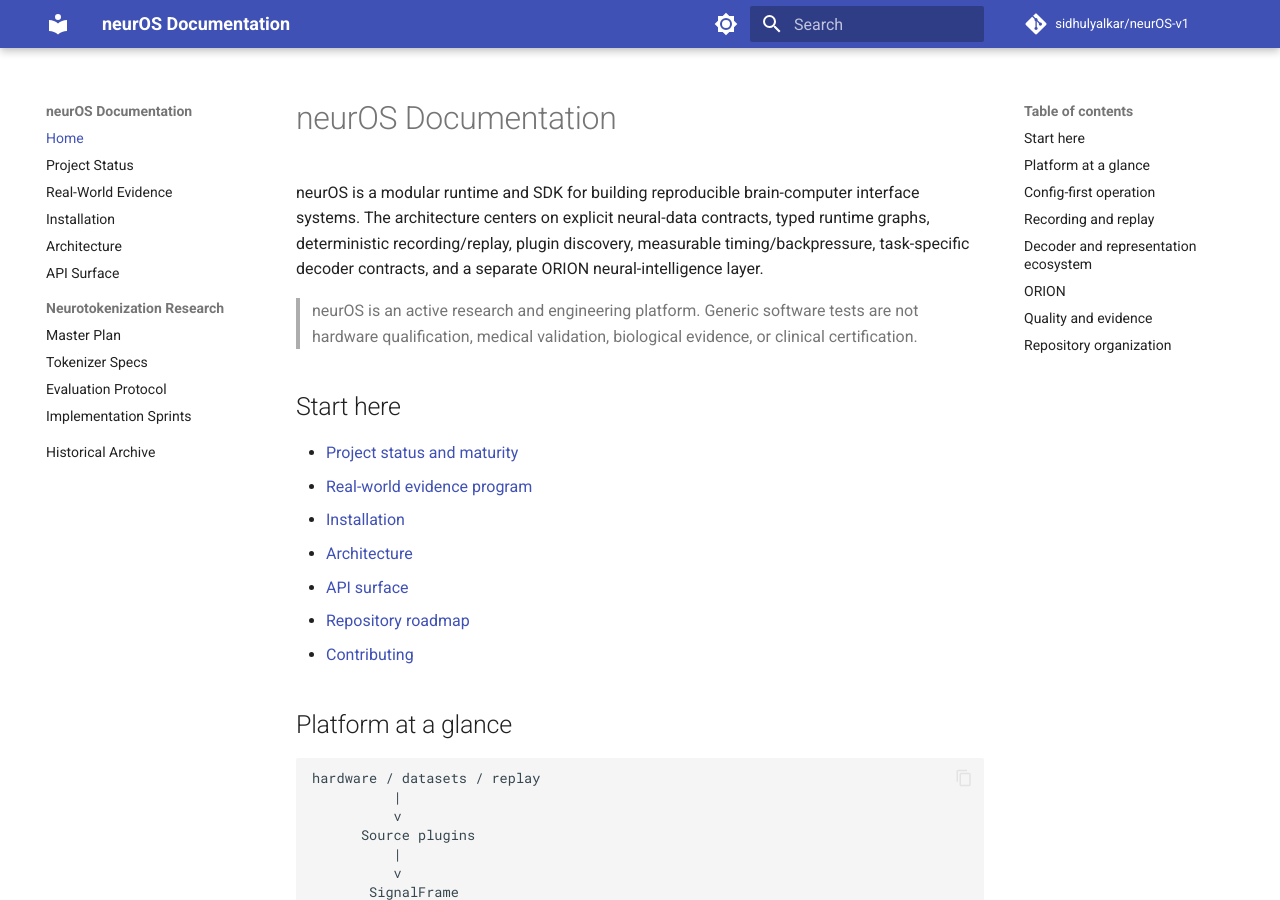
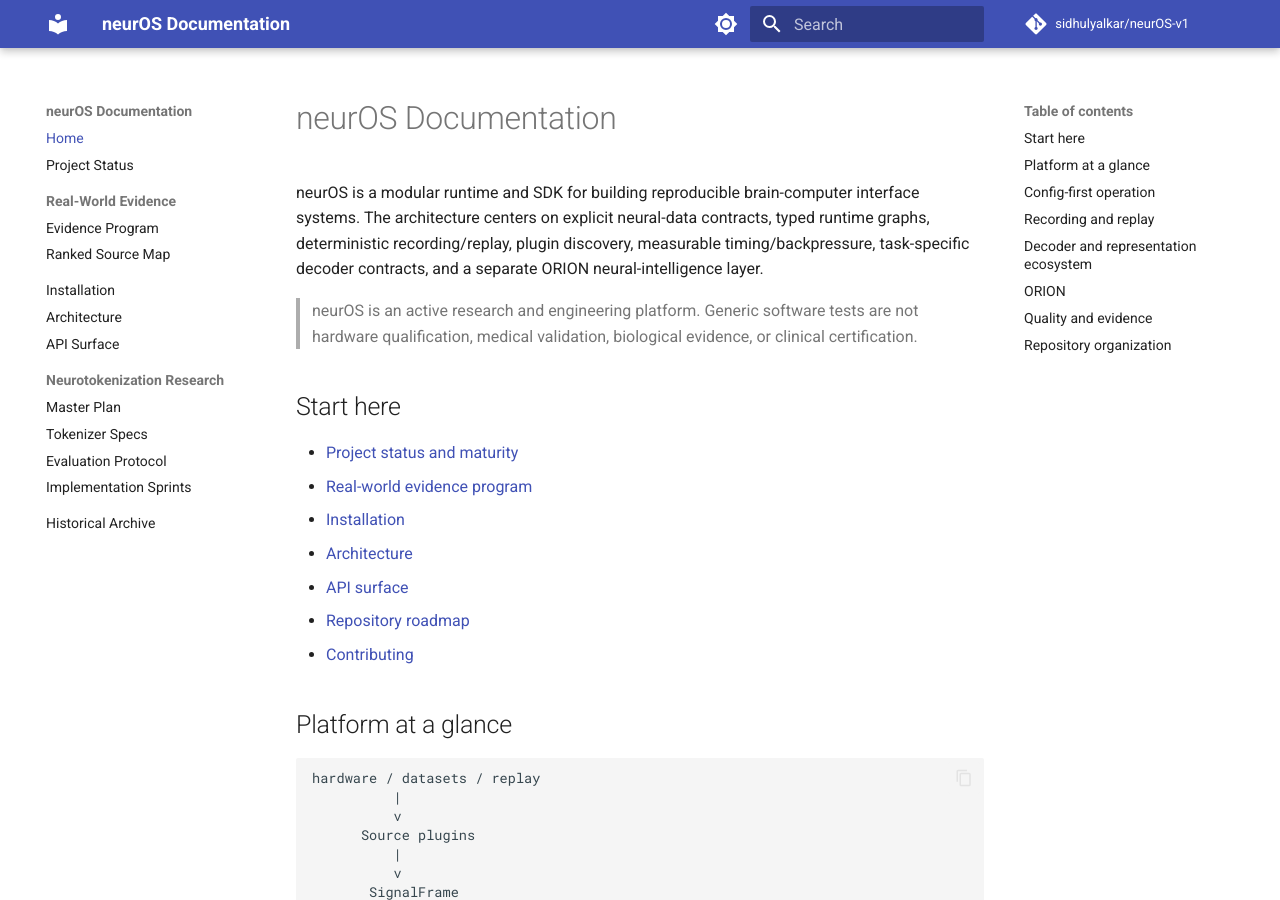
Before and after one commit to sidhulyalkar/neurOS-v1, an MkDocs documentation site: the page built from docs/index.md, in a window 1280 px wide and 900 px high. Built offline with MkDocs 1.6.1 and Material for MkDocs 9.7.7, drawn with Linux system fonts in a browser that asks for light colours; comment, search, counter and statistics services are not loaded.

Commit message:
docs: expose ranked evidence source map

```diff
--- a/mkdocs.yml
+++ b/mkdocs.yml
@@ -52,7 +52,9 @@ markdown_extensions:
 nav:
   - Home: index.md
   - Project Status: PROJECT_STATUS.md
-  - Real-World Evidence: REAL_WORLD_EVIDENCE.md
+  - Real-World Evidence:
+      - Evidence Program: REAL_WORLD_EVIDENCE.md
+      - Ranked Source Map: EVIDENCE_SOURCE_MAP.md
   - Installation: getting-started/installation.md
   - Architecture: ARCHITECTURE.md
   - API Surface: API_REFERENCE.md
```
